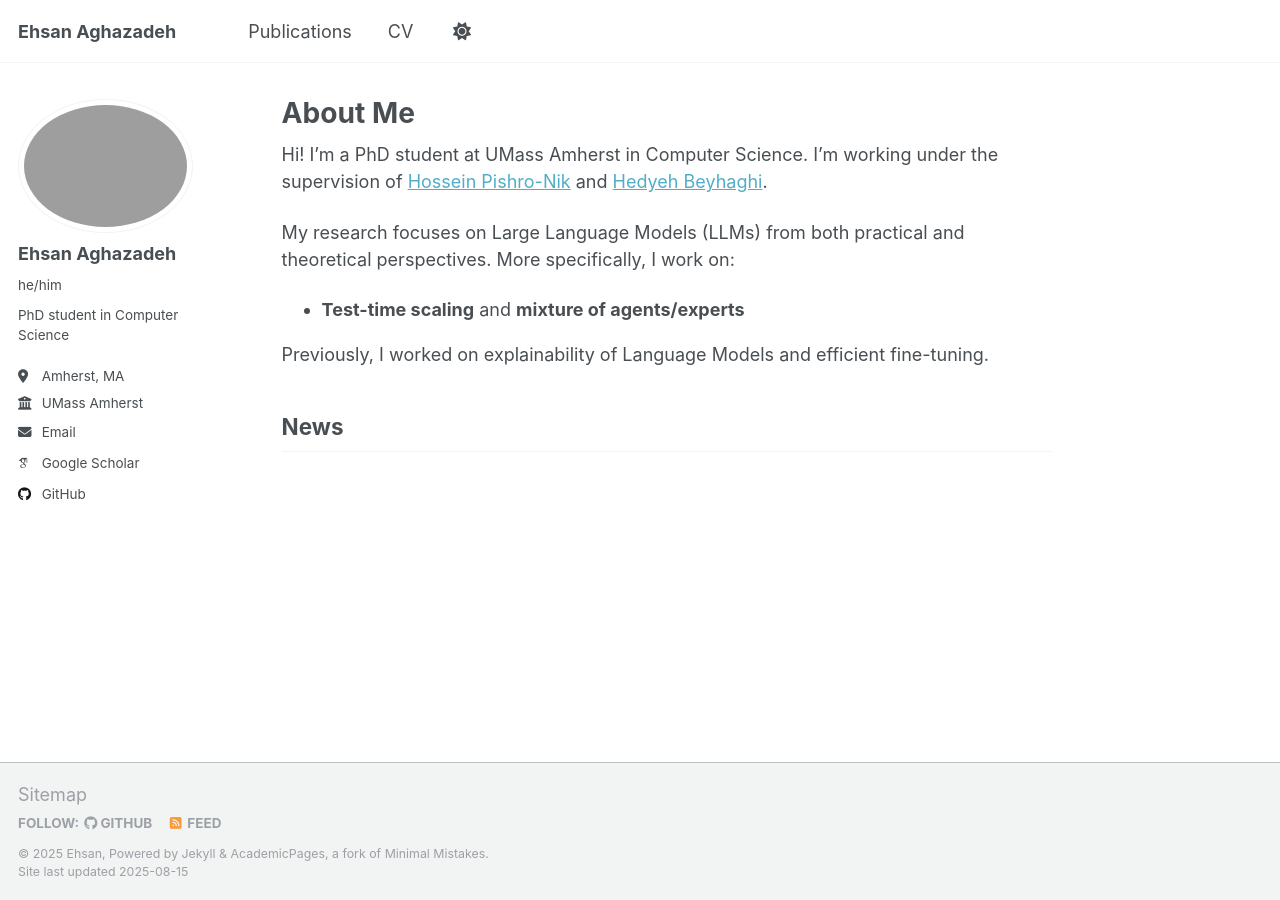
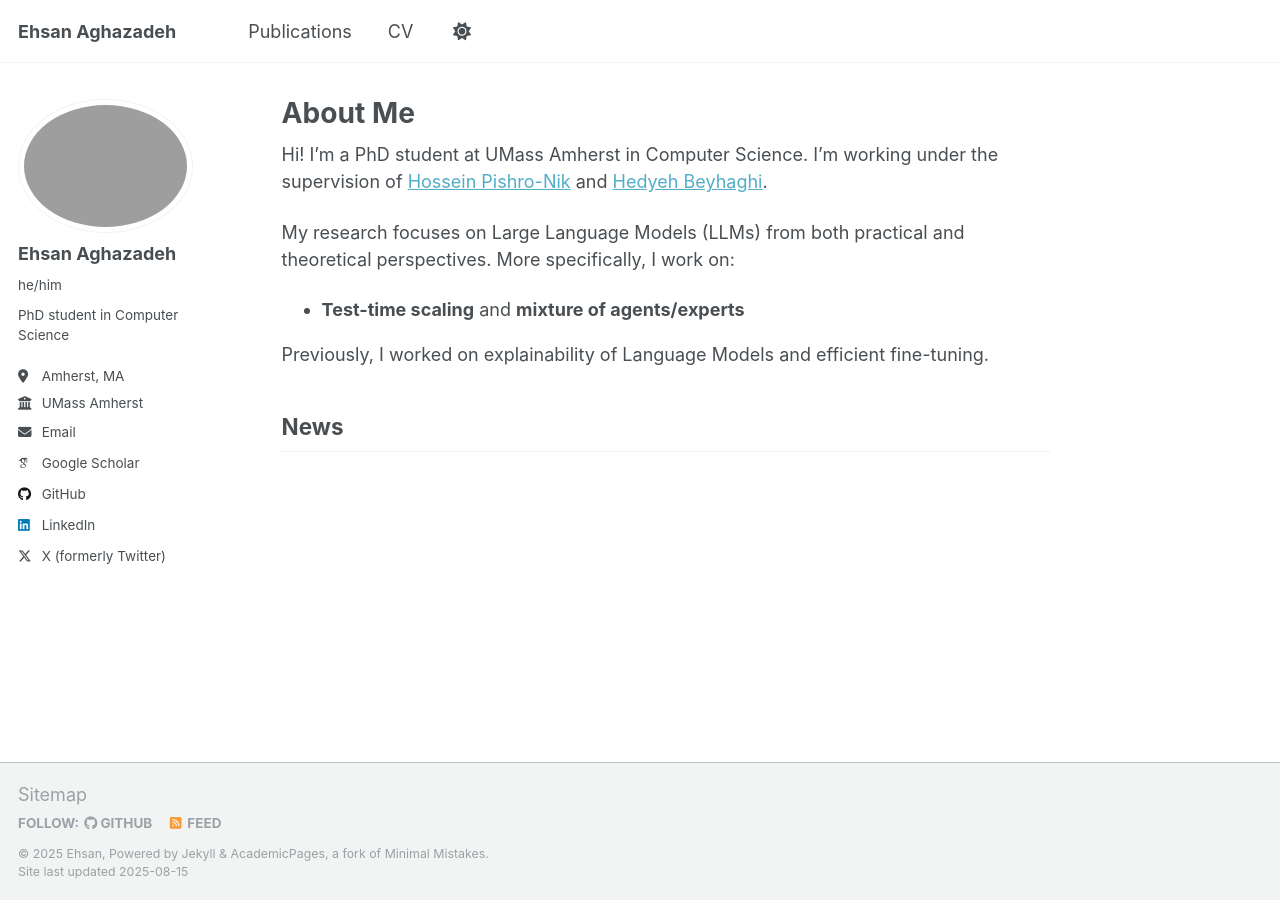
Before and after one commit to EhsanAghazadeh/EhsanAghazadeh.github.io, a Jekyll site: the page built from _pages/about.md, in a window 1280 px wide. Built offline with Jekyll 4.4.1, drawn with Linux system fonts in a browser that asks for light colours; some web fonts are replaced; a script that is not in the unit is left out; some of the changed lines change nothing that is shown.

Commit message:
LINKEDIN AND TIWITTER

```diff
--- a/_config.yml
+++ b/_config.yml
@@ -61,7 +61,7 @@ author:
   keybase          : # Username
   instagram        : # Username
   lastfm           : # Username
-  linkedin         : # Username
+  linkedin         : "ehsan-aghazade-985109169"
   mastodon         : # URL
   medium           : # URL
   pinterest        : # Username
@@ -69,7 +69,7 @@ author:
   steam            : # Username
   telegram         : # URL
   tumblr           : # Username
-  twitter          : # Username for X / Twitter
+  twitter          : "AghazadeehEhsan"
   vine             : # Username
   weibo            : # Username
   wikipedia        : # Username
```
